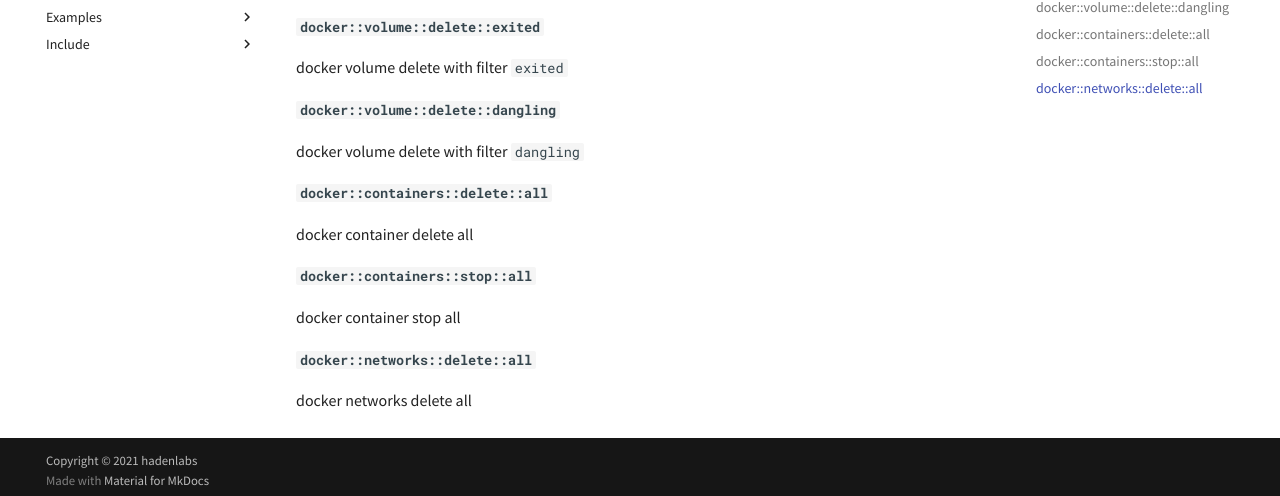
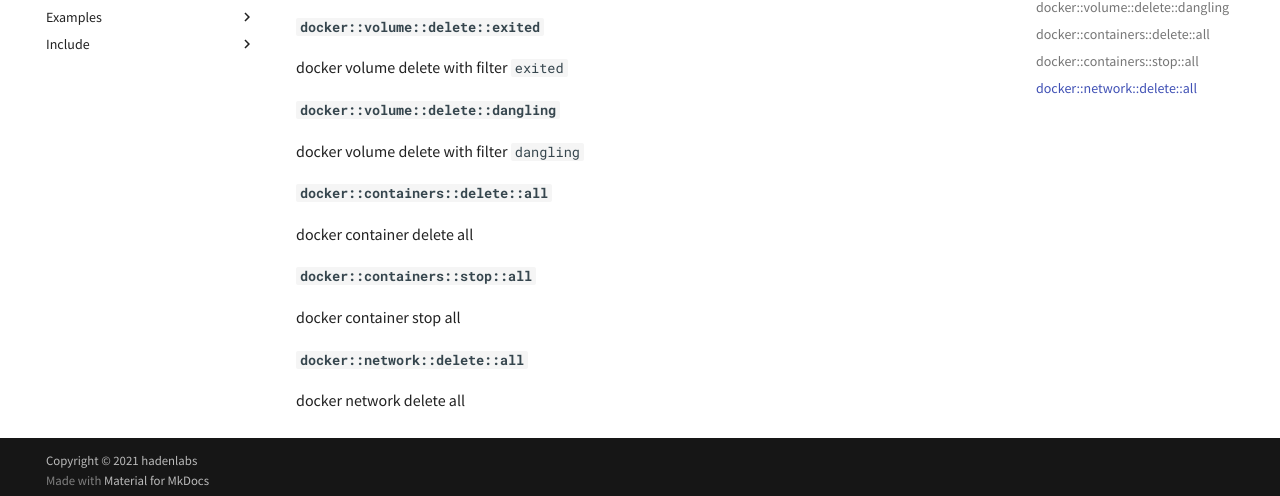
Before and after one commit to hadenlabs/zsh-docker, an MkDocs documentation site: the page built from docs/functions.md, in a window 1280 px wide and 900 px high, scrolled down 610 px. Shown: the part 397-893 px from the top of the window. Built offline with MkDocs 1.6.1 and Material for MkDocs 9.7.7, drawn with Linux system fonts in a browser that asks for light colours; comment, search, counter and statistics services are not loaded.

Commit message:
refactor: name functions networks to network (#22)

```diff
--- a/docs/functions.md
+++ b/docs/functions.md
@@ -54,6 +54,6 @@ docker container delete all
 
 docker container stop all
 
-#### `docker::networks::delete::all`
+#### `docker::network::delete::all`
 
-docker networks delete all
+docker network delete all
```
